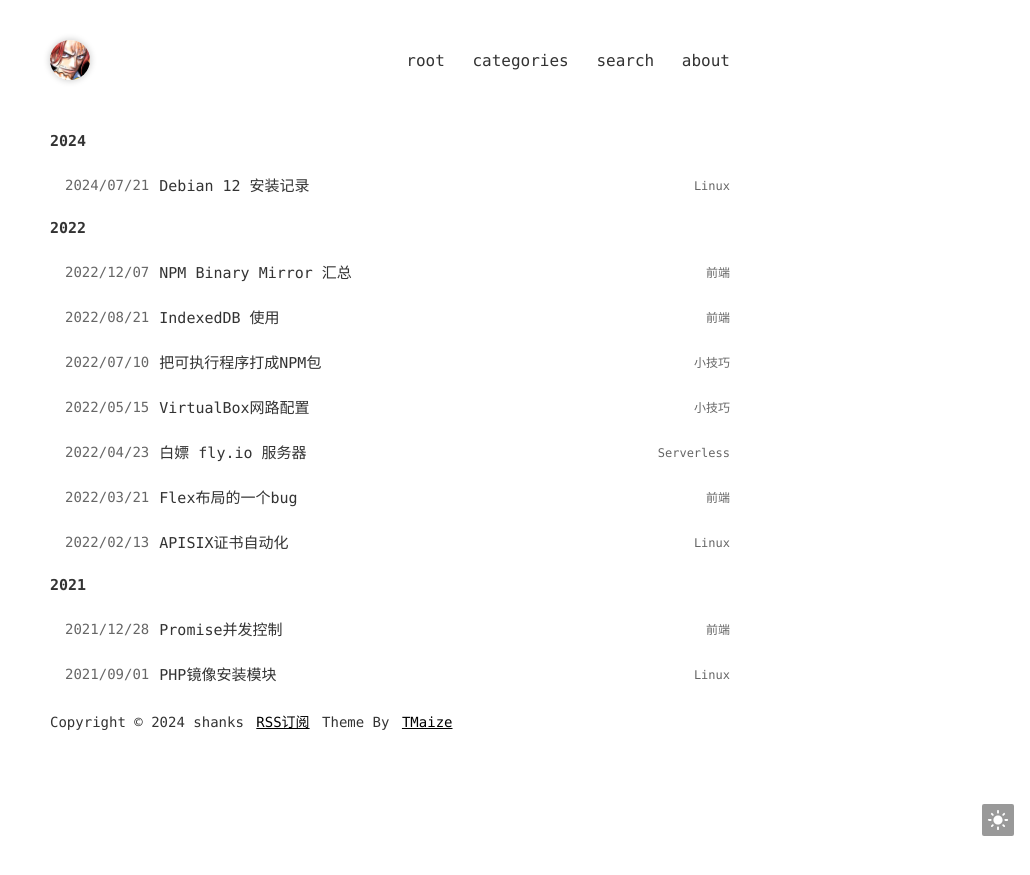
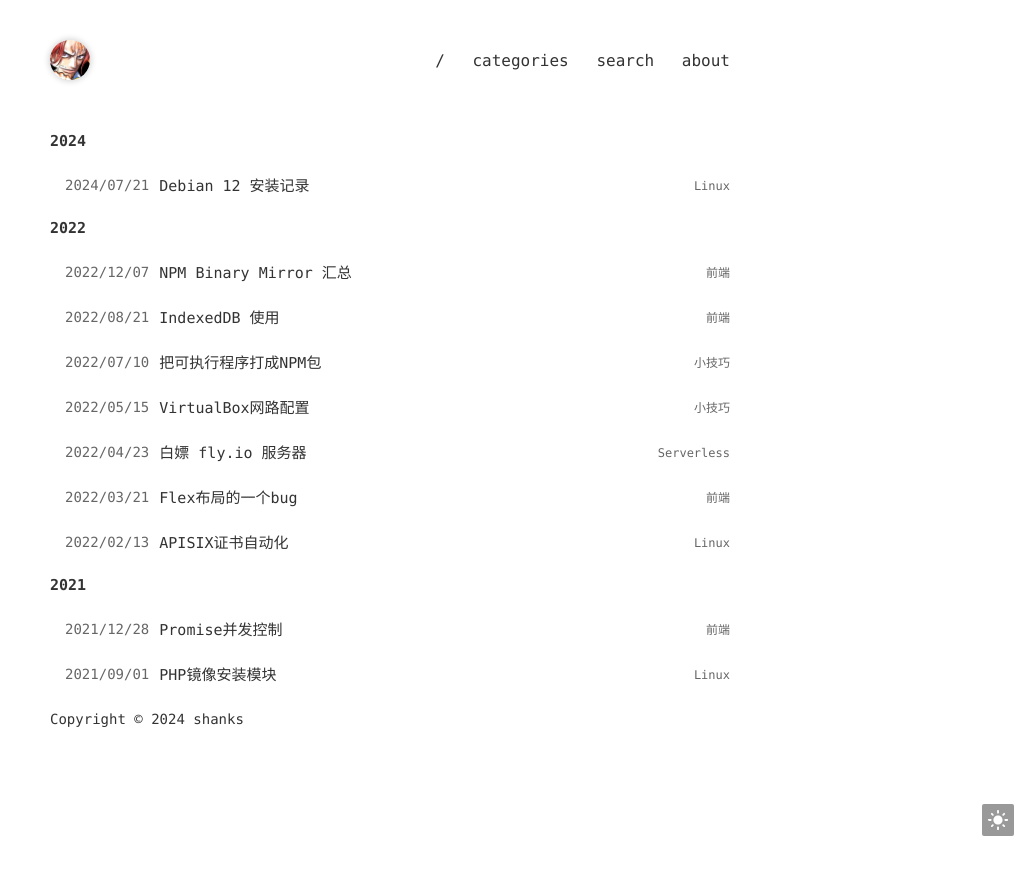
Before and after one commit to shanksfigarland/shanks.github.io, a Jekyll site: the page built from index.html, in a window 1280 px wide. Shown: the top 875 px of the page, without its empty margins (250-1280 px from the left). Built offline with Jekyll 4.4.1, drawn with Linux system fonts in a browser that asks for light colours.

Commit message:
cleaning

```diff
--- a/_config.yml
+++ b/_config.yml
@@ -30,7 +30,7 @@ tucaoUrl:
 # 必填字段 title: '文本' url: '链接'
 # 可选字段 target: '_blank' 新页面打开
 menu:
-  - title: root
+  - title: /
     url: /
   - title: categories
     url: /pages/categories.html
--- a/_includes/footer.html
+++ b/_includes/footer.html
@@ -1,9 +1,9 @@
 <footer class="footer">
   <span>{{ site.footerText }}</span>
-  <a href="{{ site.baseurl }}/static/xml/rss.xml">RSS订阅</a>
+  <a href="{{ site.baseurl }}/static/xml/rss.xml"></a>
   {%- comment %} 请保留主题来源，么么哒~ {% endcomment %}
-  <span>Theme By</span>
-  <a href="https://github.com/TMaize/tmaize-blog">TMaize</a>
+  <span></span>
+  <a href="https://github.com/TMaize/tmaize-blog"></a>
 
   {%- if site.extCount %}
     <span>总访问量</span>
```
